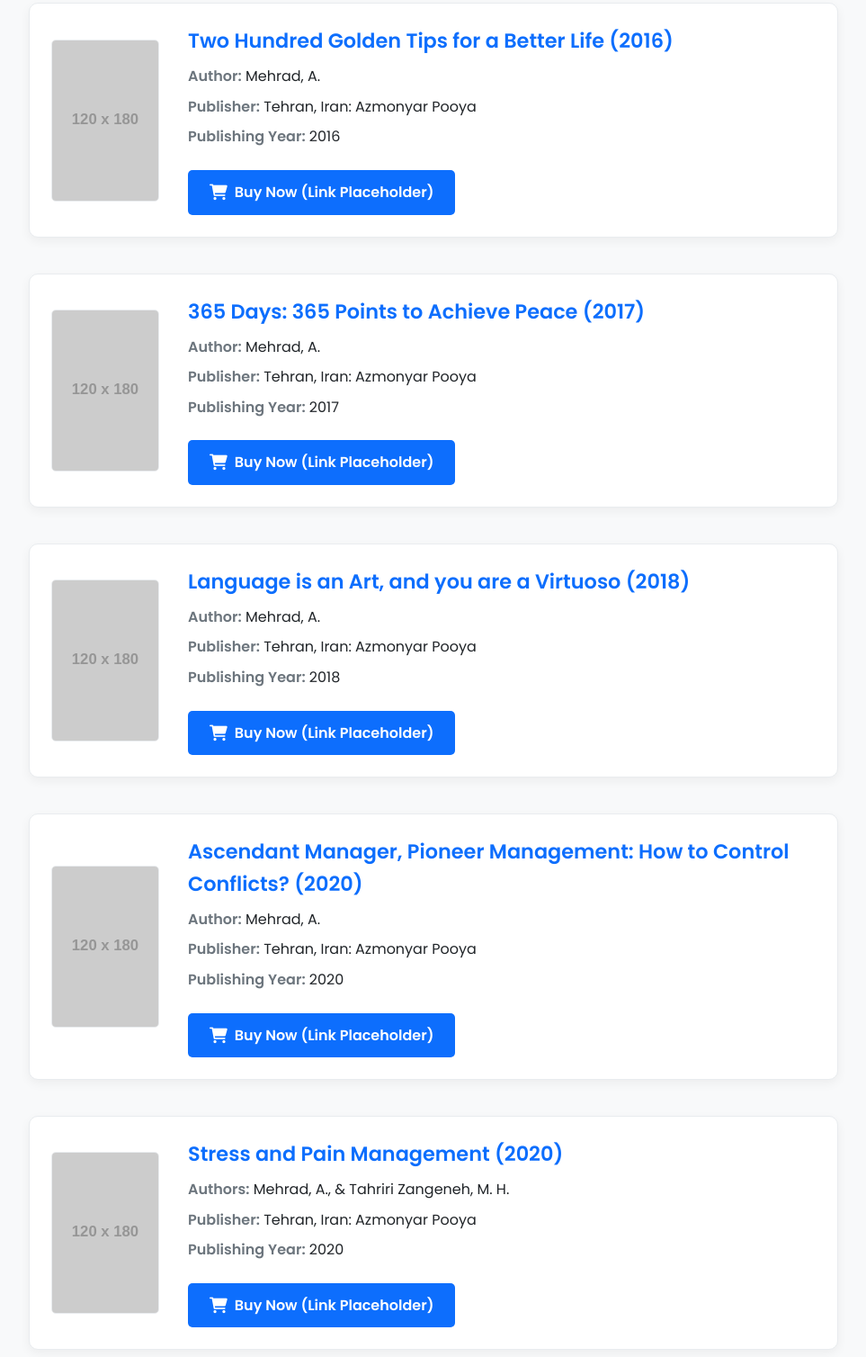
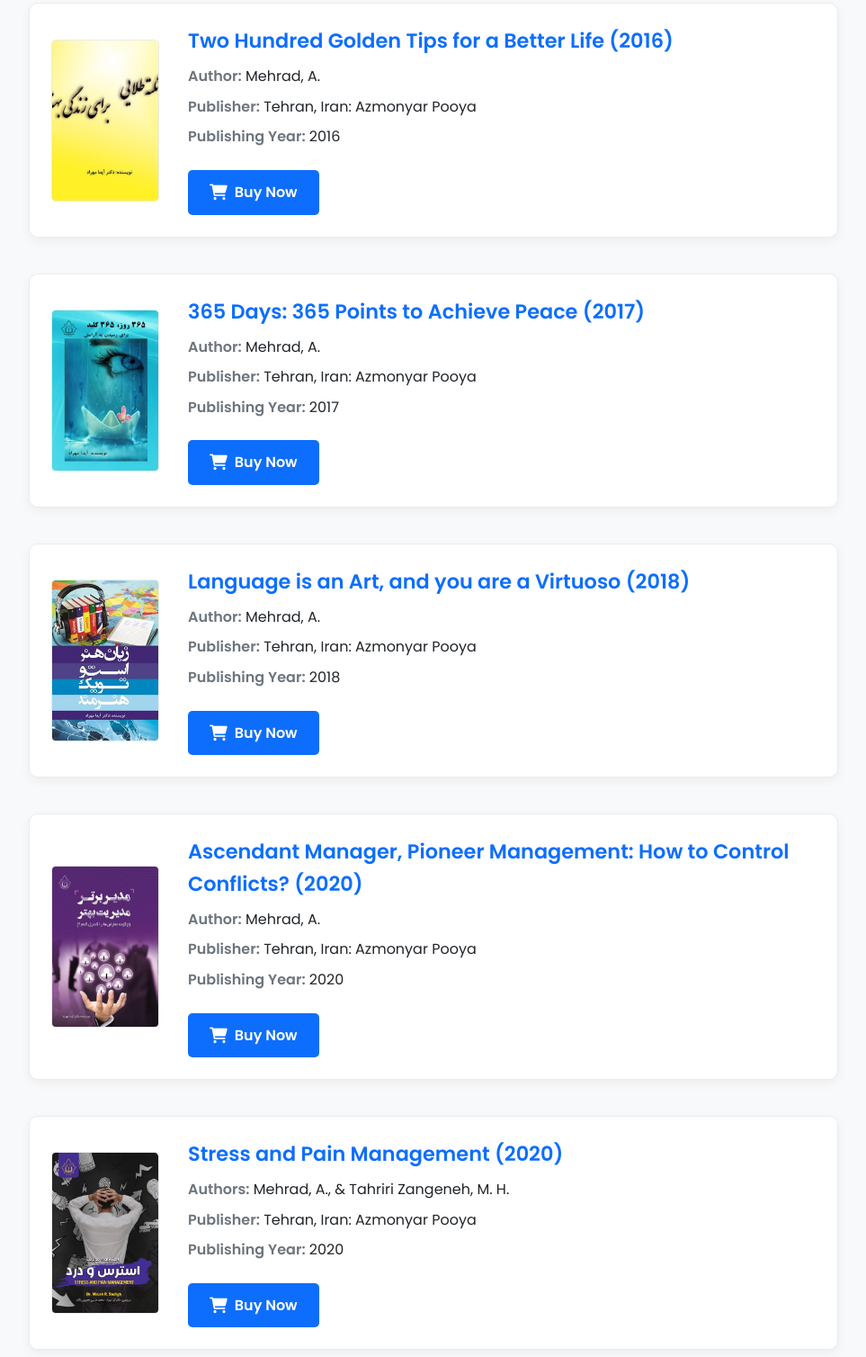
Before and after one commit to Manimit10/portfolio-alma, a plain HTML site: page books.html in a window 1280 px wide. Shown: the part 772-2280 px from the top of the page at 90% size, without its empty margins (158-1121 px from the left). Drawn offline with Linux system fonts and the light colour scheme; placeholder pictures from the web are drawn by us.

Commit message:
books images are added

```diff
--- a/books.html
+++ b/books.html
@@ -55,62 +55,62 @@
             <h2 class="section-title">Books Published in Other Languages (Persian/Farsi)</h2>
             <div class="books-list">
                 <div class="book-card">
-                    <img src="https://via.placeholder.com/120x180/cccccc/ffffff?text=Book+Cover" alt="Two Hundred Golden Tips Book Cover" class="book-cover">
+                    <img src="images/dosad.jpg" alt="Two Hundred Golden Tips Book Cover" class="book-cover">
                     <div class="book-details">
                         <h3>Two Hundred Golden Tips for a Better Life (2016)</h3>
                         <p><strong>Author:</strong> Mehrad, A.</p>
                         <p><strong>Publisher:</strong> Tehran, Iran: Azmonyar Pooya</p>
                         <p><strong>Publishing Year:</strong> 2016</p>
-                        <a href="#" class="buy-button">
-                            <i class="fas fa-shopping-cart"></i> Buy Now (Link Placeholder)
+                        <a href="https://www.ketabrah.ir/%DA%A9%D8%AA%D8%A7%D8%A8-%D8%AF%D9%88%D8%B5%D8%AF-%D9%86%DA%A9%D8%AA%D9%87-%D8%B7%D9%84%D8%A7%DB%8C%DB%8C-%D8%A8%D8%B1%D8%A7%DB%8C-%D8%B2%D9%86%D8%AF%DA%AF%DB%8C-%D8%A8%D9%87%D8%AA%D8%B1/book/59118" target="_blank" class="buy-button">
+                            <i class="fas fa-shopping-cart"></i> Buy Now
                         </a>
                     </div>
                 </div>
                 <div class="book-card">
-                    <img src="https://via.placeholder.com/120x180/cccccc/ffffff?text=Book+Cover" alt="365 Days Book Cover" class="book-cover">
+                    <img src="images/365.jpg" alt="365 Days Book Cover" class="book-cover">
                     <div class="book-details">
                         <h3>365 Days: 365 Points to Achieve Peace (2017)</h3>
                         <p><strong>Author:</strong> Mehrad, A.</p>
                         <p><strong>Publisher:</strong> Tehran, Iran: Azmonyar Pooya</p>
                         <p><strong>Publishing Year:</strong> 2017</p>
-                        <a href="#" class="buy-button">
-                            <i class="fas fa-shopping-cart"></i> Buy Now (Link Placeholder)
+                        <a href="https://www.ketabrah.ir/%DA%A9%D8%AA%D8%A7%D8%A8-365-%D8%B1%D9%88%D8%B2-365-%DA%A9%D9%84%DB%8C%D8%AF-%D8%A8%D8%B1%D8%A7%DB%8C-%D8%B1%D8%B3%DB%8C%D8%AF%D9%86-%D8%A8%D9%87-%D8%A2%D8%B1%D8%A7%D9%85%D8%B4/book/59159" target="_blank" class="buy-button">
+                            <i class="fas fa-shopping-cart"></i> Buy Now
                         </a>
                     </div>
                 </div>
                 <div class="book-card">
-                    <img src="https://via.placeholder.com/120x180/cccccc/ffffff?text=Book+Cover" alt="Language is an Art Book Cover" class="book-cover">
+                    <img src="images/zaban-honar.jpg" alt="Language is an Art Book Cover" class="book-cover">
                     <div class="book-details">
                         <h3>Language is an Art, and you are a Virtuoso (2018)</h3>
                         <p><strong>Author:</strong> Mehrad, A.</p>
                         <p><strong>Publisher:</strong> Tehran, Iran: Azmonyar Pooya</p>
                         <p><strong>Publishing Year:</strong> 2018</p>
-                        <a href="#" class="buy-button">
-                            <i class="fas fa-shopping-cart"></i> Buy Now (Link Placeholder)
+                        <a href="https://www.ketabrah.ir/%DA%A9%D8%AA%D8%A7%D8%A8-%D8%B2%D8%A8%D8%A7%D9%86-%D9%87%D9%86%D8%B1-%D8%A7%D8%B3%D8%AA-%D9%88-%D8%AA%D9%88-%DB%8C%DA%A9-%D9%87%D9%86%D8%B1%D9%85%D9%86%D8%AF/book/50179" target="_blank" class="buy-button">
+                            <i class="fas fa-shopping-cart"></i> Buy Now
                         </a>
                     </div>
                 </div>
                 <div class="book-card">
-                    <img src="https://via.placeholder.com/120x180/cccccc/ffffff?text=Book+Cover" alt="Ascendant Manager Book Cover" class="book-cover">
+                    <img src="images/modiriat.jpg" alt="Ascendant Manager Book Cover" class="book-cover">
                     <div class="book-details">
                         <h3>Ascendant Manager, Pioneer Management: How to Control Conflicts? (2020)</h3>
                         <p><strong>Author:</strong> Mehrad, A.</p>
                         <p><strong>Publisher:</strong> Tehran, Iran: Azmonyar Pooya</p>
                         <p><strong>Publishing Year:</strong> 2020</p>
-                        <a href="#" class="buy-button">
-                            <i class="fas fa-shopping-cart"></i> Buy Now (Link Placeholder)
+                        <a href="https://www.ketabrah.ir/%DA%A9%D8%AA%D8%A7%D8%A8-%D9%85%D8%AF%DB%8C%D8%B1-%D8%A8%D8%B1%D8%AA%D8%B1-%D9%85%D8%AF%DB%8C%D8%B1%DB%8C%D8%AA-%D8%A8%D9%87%D8%AA%D8%B1/book/59272" target="_blank" class="buy-button">
+                            <i class="fas fa-shopping-cart"></i> Buy Now
                         </a>
                     </div>
                 </div>
                 <div class="book-card">
-                    <img src="https://via.placeholder.com/120x180/cccccc/ffffff?text=Book+Cover" alt="Stress and Pain Management Book Cover" class="book-cover">
+                    <img src="images/stress.jpg" alt="Stress and Pain Management Book Cover" class="book-cover">
                     <div class="book-details">
                         <h3>Stress and Pain Management (2020)</h3>
                         <p><strong>Authors:</strong> Mehrad, A., & Tahriri Zangeneh, M. H.</p>
                         <p><strong>Publisher:</strong> Tehran, Iran: Azmonyar Pooya</p>
                         <p><strong>Publishing Year:</strong> 2020</p>
-                        <a href="#" class="buy-button">
-                            <i class="fas fa-shopping-cart"></i> Buy Now (Link Placeholder)
+                        <a href="https://www.ketabrah.ir/%DA%A9%D8%AA%D8%A7%D8%A8-%D8%B1%D8%A7%D9%87%DA%A9%D8%A7%D8%B1%D9%87%D8%A7%DB%8C-%D9%85%D8%AF%DB%8C%D8%B1%DB%8C%D8%AA-%D8%A7%D8%B3%D8%AA%D8%B1%D8%B3-%D9%88-%D8%AF%D8%B1%D8%AF/book/59294" target="_blank" class="buy-button">
+                            <i class="fas fa-shopping-cart"></i> Buy Now
                         </a>
                     </div>
                 </div>
```
Also changed, not shown: images/365.jpg (added), images/dosad.jpg (added), images/modiriat.jpg (added), images/stress.jpg (added), images/zaban-honar.jpg (added).
